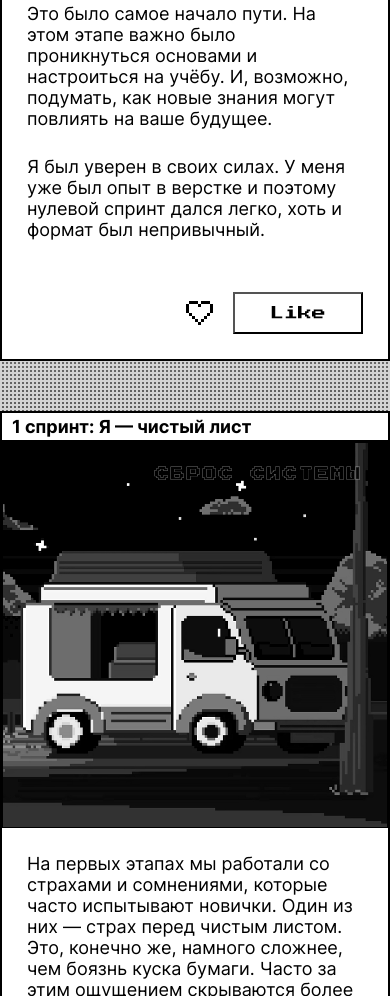
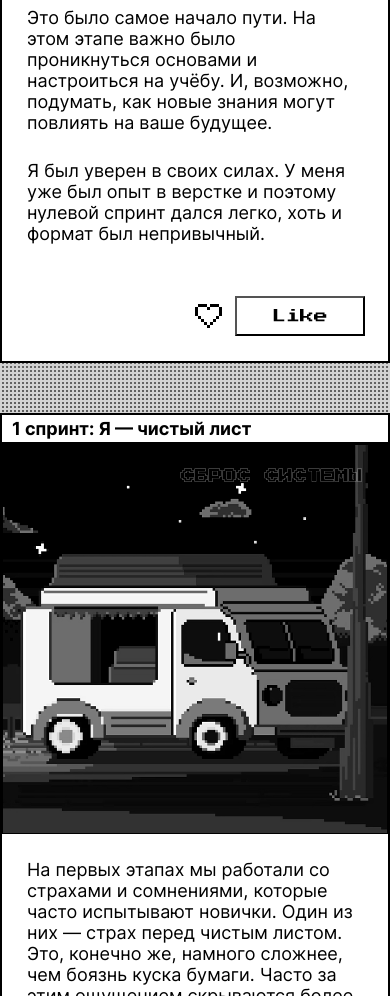
Before and after one commit to Ozhigov1Pavel/zakrivayuschiy-teg-f, a plain HTML site: page index.html in a window 390 px wide. Shown: the part 1004-2000 px from the top of the page. Drawn offline with Linux system fonts and the light colour scheme.

Commit message:
fix position item adaptive

```diff
--- a/styles/animations.css
+++ b/styles/animations.css
@@ -13,7 +13,6 @@
 /* Базовое состояние (выключенное): прозрачная заливка с заданными задержками */
 .sparks {
   opacity: 0;
-  transition: opacity 0.3s ease;
 }
 
 .heart {
@@ -22,8 +21,7 @@
 
 .heart .core {
   fill: transparent;
-  transition: fill 0.3s ease;
-  transition-delay: 0.03s;
+  transition: fill 0.1s linear;
 }
 
 .heart .main-body {
@@ -76,7 +74,7 @@
 .like-icon.is-liked .heart .contour {
   fill: var(--main-color);
   transition: fill 0.3s ease;
-  transition-delay: 0.1s;
+  transition-delay: 0.06s;
 }
 
 /* Анимация масштабирования сердца при клике */
@@ -114,5 +112,5 @@
 
 /* Применяем анимацию к искрам в состоянии is-liked */
 .like-icon.is-liked .sparks {
-  animation: sparkFlash 0.3s ease-in 0.3s forwards;
+  animation: sparkFlash 0.3s ease-in 0.3s;
 }
--- a/styles/style.css
+++ b/styles/style.css
@@ -84,7 +84,7 @@ border: 2px solid black;
 .card__image-container .bus {
   display: block;
   max-width: 100%;
-  height: auto;
+  height: clamp(371px, 100vw, 702px);
 }
 
 .card__label {
@@ -96,7 +96,6 @@ border: 2px solid black;
   font-weight: var(--font-weight-text);
   font-size: 14px;
   text-transform: uppercase;
-  letter-spacing: 2px;
   color: #000;
   opacity: 0.9;
   text-shadow:
@@ -127,8 +126,8 @@ border: 2px solid black;
   background-color: white;
   display: flex;
   justify-content: flex-end;
-  padding: 0 25px 25px;
-  gap: 12px;
+  padding: 0px 23px 25px;
+  gap: 5px;
 }
 
 .card__icon-button {
@@ -139,7 +138,6 @@ border: 2px solid black;
   cursor: pointer;
   border: none;
   padding: 0;
-  transition: border-color 0.3s ease;
   border: 2px solid transparent;
   transition: background-color 0.3s ease, color 0.3s ease;
 }
@@ -170,7 +168,7 @@ border: 2px solid black;
 }
 
 .card__like-button {
-  padding: 12.5px 37px;
+  padding: 11px 37px;
   max-width: 130px;
 }
 
@@ -192,7 +190,7 @@ border: 2px solid black;
 
 
 .memory-button {
-  padding: 18.5px 21px;
+  padding: 15.5px 20px;
   gap: 8px;
   margin-block-end: 53px;
   align-self: center;
@@ -291,6 +289,9 @@ body:has(dialog[open]) {
     height: 28px;
   }
 
+  .card__buttons {
+    padding: 0px 25px 25px;
+  }
 }
 
 /* фильтры */
```
